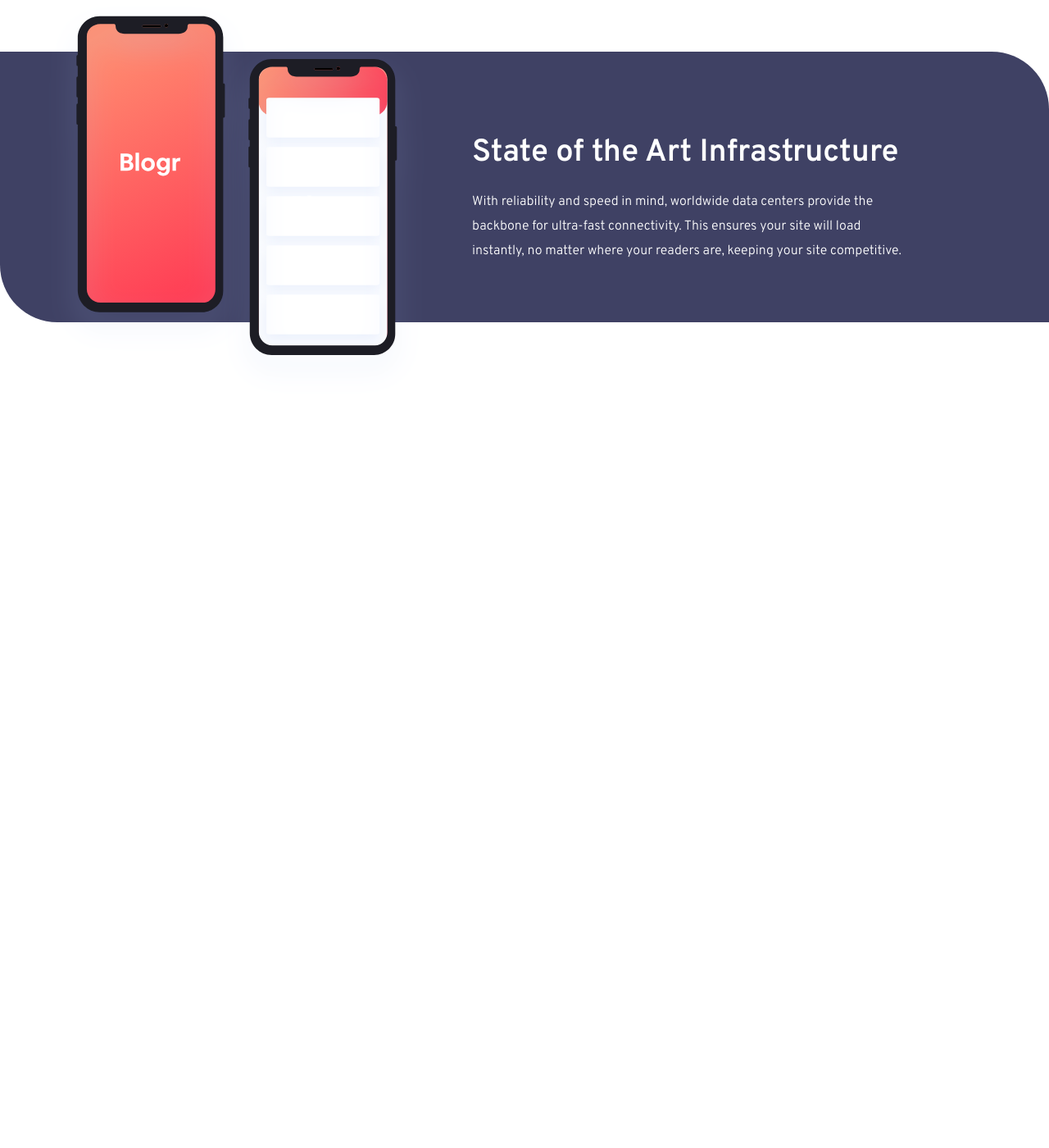
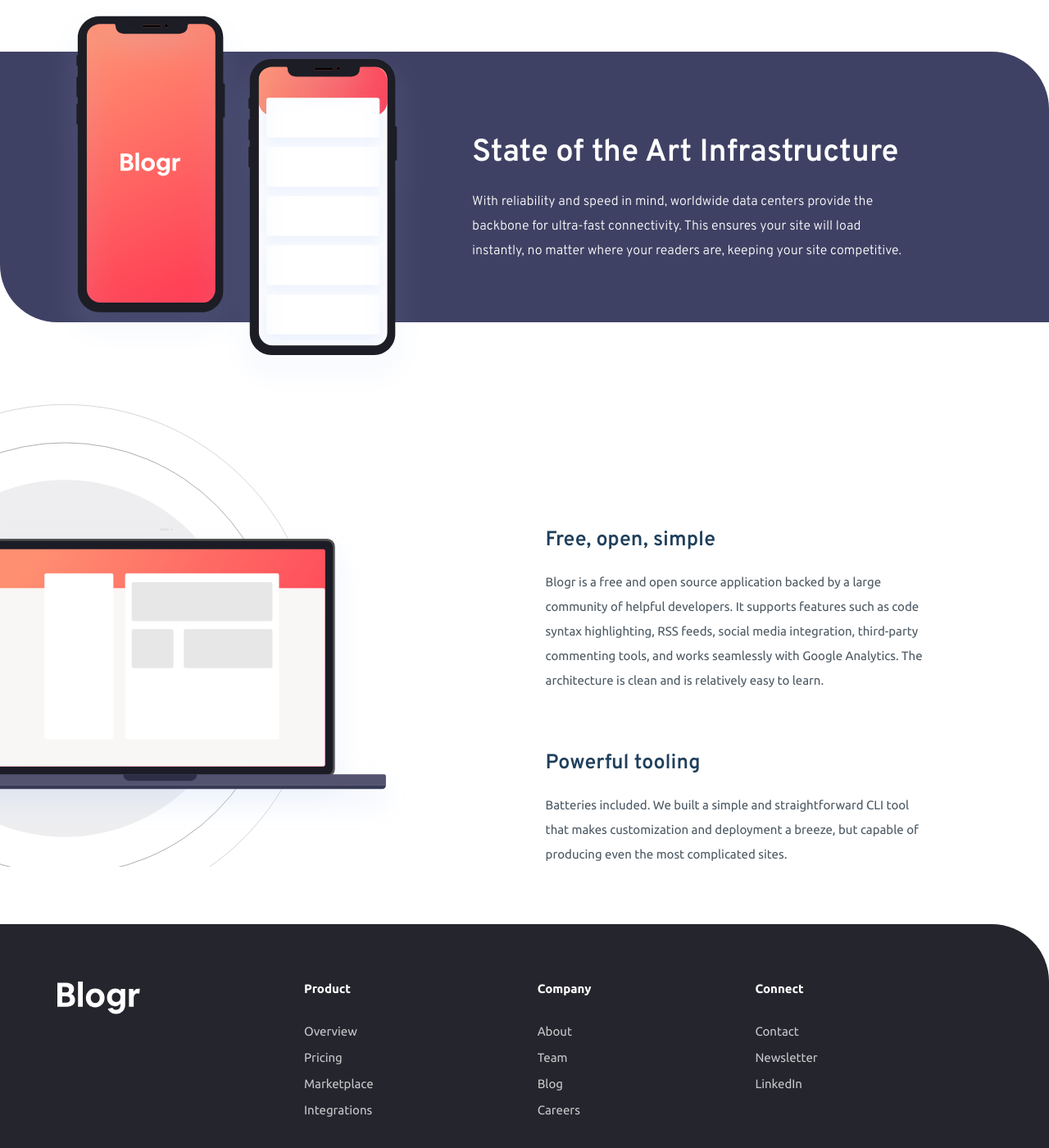
Before and after one commit to emersonhenriquedev/blogr-challange, a website: page index.html in a window 1280 px wide. Shown: the part 1288-2688 px from the top of the page at 82% size. Before the commit the page ends 1771 px from the top, so only its background shows below. Drawn offline with Linux system fonts and the light colour scheme.

Commit message:
add last section and footer

```diff
--- a/index.html
+++ b/index.html
@@ -39,14 +39,6 @@
               <a href="#" class="header__dropdown-link">Newsletter</a>
               <a href="#" class="header__dropdown-link">LinkedIn</a>
             </div>
-
-            <!-- <ul class="header__dropdown-content">
-              <li class="header__dropdown-item">
-                <a href="#" class="header__dropdown-link">Contact</a>
-                <a href="#" class="header__dropdown-link">Newsletter</a>
-                <a href="#" class="header__dropdown-link">LinkedIn</a>
-              </li>
-            </ul> -->
           </li>
         </ul>
 
@@ -115,7 +107,9 @@
           src="/img/illustration-phones.svg"
           alt=""
         />
-        <div class="section-feature-hilight__hilight-container">
+        <div
+          class="section-feature-hilight__hilight-container u-margin-bottom-big"
+        >
           <div class="section-feature-hilight__feature">
             <h3 class="heading-tertiary--hilight u-margin-bottom-small">
               State of the Art Infrastructure
@@ -129,8 +123,74 @@
           </div>
         </div>
       </section>
-      <section class="content"></section>
+      <section class="section-features u-margin-top-extra">
+        <img
+          class="section-features__image--left"
+          src="/img/illustration-laptop-desktop.svg"
+          alt=""
+        />
+        <div class="section-features__feature-container--right">
+          <div class="section-features__feature">
+            <h3 class="heading-tertiary u-margin-bottom-small">
+              Free, open, simple
+            </h3>
+            <p>
+              Blogr is a free and open source application backed by a large
+              community of helpful developers. It supports features such as code
+              syntax highlighting, RSS feeds, social media integration,
+              third-party commenting tools, and works seamlessly with Google
+              Analytics. The architecture is clean and is relatively easy to
+              learn.
+            </p>
+          </div>
+
+          <div class="section-features__feature u-margin-top-big">
+            <h3 class="heading-tertiary u-margin-bottom-small">
+              Powerful tooling
+            </h3>
+            <p>
+              Batteries included. We built a simple and straightforward CLI tool
+              that makes customization and deployment a breeze, but capable of
+              producing even the most complicated sites.
+            </p>
+          </div>
+        </div>
+      </section>
     </main>
-    <footer></footer>
+    <footer class="footer u-margin-top-big">
+      <div class="footer__logo">
+        <img src="/img/logo.svg" alt="logo" />
+      </div>
+      <div class="footer__menu-container">
+        <div class="footer__menu">
+          <h4 class="footer__menu-title">Product</h4>
+          <ul class="footer__menu-list">
+            <li class="footer__menu-item"><a href="#">Overview</a></li>
+            <li class="footer__menu-item"><a href="#">Pricing</a></li>
+            <li class="footer__menu-item"><a href="#">Marketplace</a></li>
+            <li class="footer__menu-item"><a href="#">Integrations</a></li>
+          </ul>
+        </div>
+
+        <div class="footer__menu">
+          <h4 class="footer__menu-title">Company</h4>
+          <ul class="footer__menu-list">
+            <li class="footer__menu-item"><a href="#">About</a></li>
+            <li class="footer__menu-item"><a href="#">Team</a></li>
+            <li class="footer__menu-item"><a href="#">Blog</a></li>
+            <li class="footer__menu-item"><a href="#">Careers</a></li>
+          </ul>
+        </div>
+
+        <div class="footer__menu">
+          <h4 class="footer__menu-title">Connect</h4>
+          <ul class="footer__menu-list">
+            <li class="footer__menu-item"><a href="#">Contact</a></li>
+            <li class="footer__menu-item"><a href="#">Newsletter</a></li>
+            <li class="footer__menu-item"><a href="#">LinkedIn</a></li>
+          </ul>
+        </div>
+      </div>
+    </footer>
   </body>
 </html>
--- a/sass/base/_utilities.scss
+++ b/sass/base/_utilities.scss
@@ -14,6 +14,22 @@
   margin-bottom: 10rem !important;
 }
 
+.u-margin-bottom-medium {
+  margin-bottom: 5rem !important;
+}
+
 .u-margin-bottom-small {
   margin-bottom: 2rem !important;
 }
+
+.u-float-right {
+  float: right !important;
+}
+
+.u-float-left {
+  float: left !important;
+}
+
+.u-clear-right {
+  clear: right !important;
+}
--- /dev/null
+++ b/sass/layout/_footer.scss
@@ -0,0 +1,43 @@
+.footer {
+  background-color: $color-dark-black-blue;
+
+  font-family: "Ubuntu", sans-serif;
+  border-top-right-radius: 7rem;
+
+  display: flex;
+  padding: 7rem 7rem;
+
+  &__menu-container {
+    display: flex;
+    justify-content: space-between;
+  }
+
+  &__menu {
+    margin-left: 20rem;
+    font-size: 1.5rem;
+  }
+
+  &__menu-title {
+    color: $color-white;
+    margin-bottom: 3.5rem;
+  }
+
+  &__menu-list {
+    list-style: none;
+  }
+
+  &__menu-item {
+    &:not(:last-child) {
+      margin-bottom: 1.5rem;
+    }
+
+    & a:link,
+    :visited {
+      text-decoration: none;
+      color: $color-grayish-blue;
+    }
+    & a:hover {
+      text-decoration: underline;
+    }
+  }
+}
--- a/sass/layout/_header.scss
+++ b/sass/layout/_header.scss
@@ -1,5 +1,5 @@
 .header {
-  height: 75vh;
+  min-height: 75vh;
   padding: 5rem 12rem;
   //   background-color: $color-primary;
   //   background-image: url(/img/bg-pattern-intro.svg);
--- a/sass/main.scss
+++ b/sass/main.scss
@@ -4,6 +4,7 @@
 @import "base/utilities";
 
 @import "layout/header";
+@import "layout/footer";
 
 @import "components/button";
 
--- a/sass/pages/_home.scss
+++ b/sass/pages/_home.scss
@@ -9,7 +9,7 @@
     padding-left: 10rem;
 
     & p {
-      font-size: 1.6rem;
+      font-size: 1.5rem;
       font-family: Ubuntu, sans-serif;
       color: $color-grayish-blue-dark;
       line-height: $line-height;
@@ -22,6 +22,29 @@
     position: absolute;
     top: 10%;
     left: 58%;
+  }
+
+  &__feature-container--right {
+    width: 48%;
+    padding-top: 15rem;
+    padding-right: 15rem;
+    position: relative;
+    float: right;
+
+    & p {
+      font-size: 1.5rem;
+      font-family: Ubuntu, sans-serif;
+      color: $color-grayish-blue-dark;
+      line-height: $line-height;
+    }
+  }
+
+  &__image--left {
+    width: 60%;
+    // float: left;
+    position: absolute;
+    // top: 10%;
+    right: 58%;
   }
 }
 
```
Also changed, not shown: sass/main.css, 1 other file.
